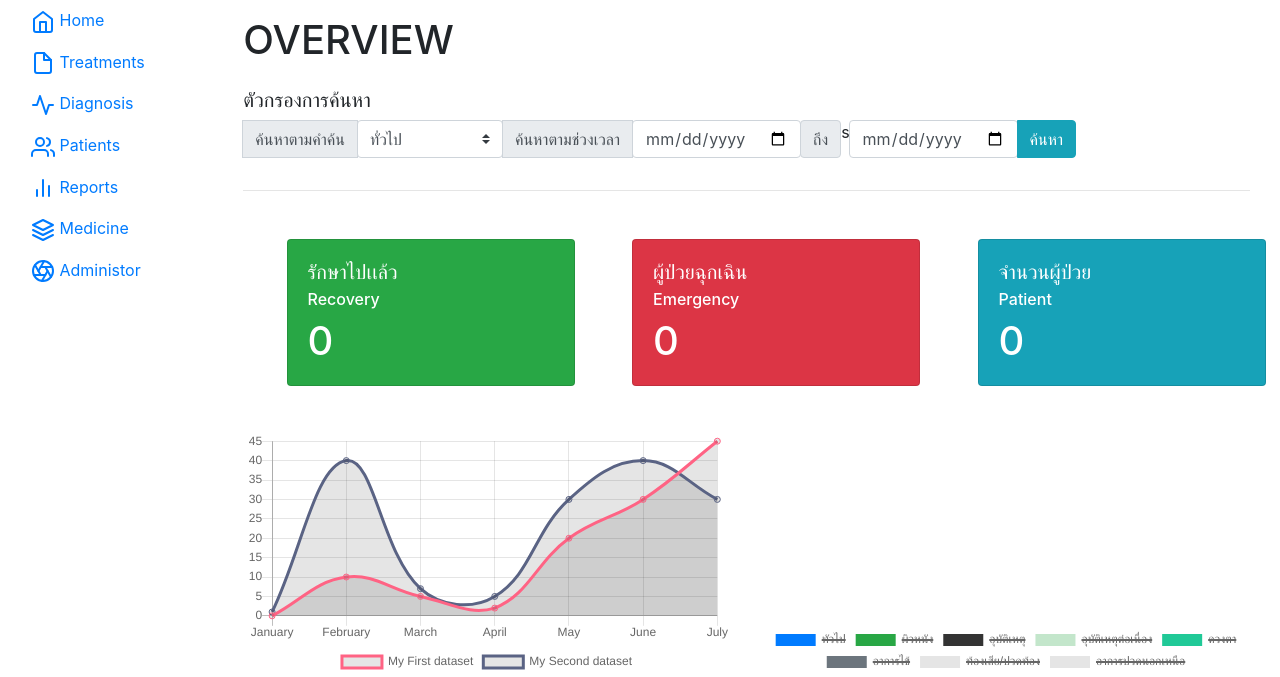
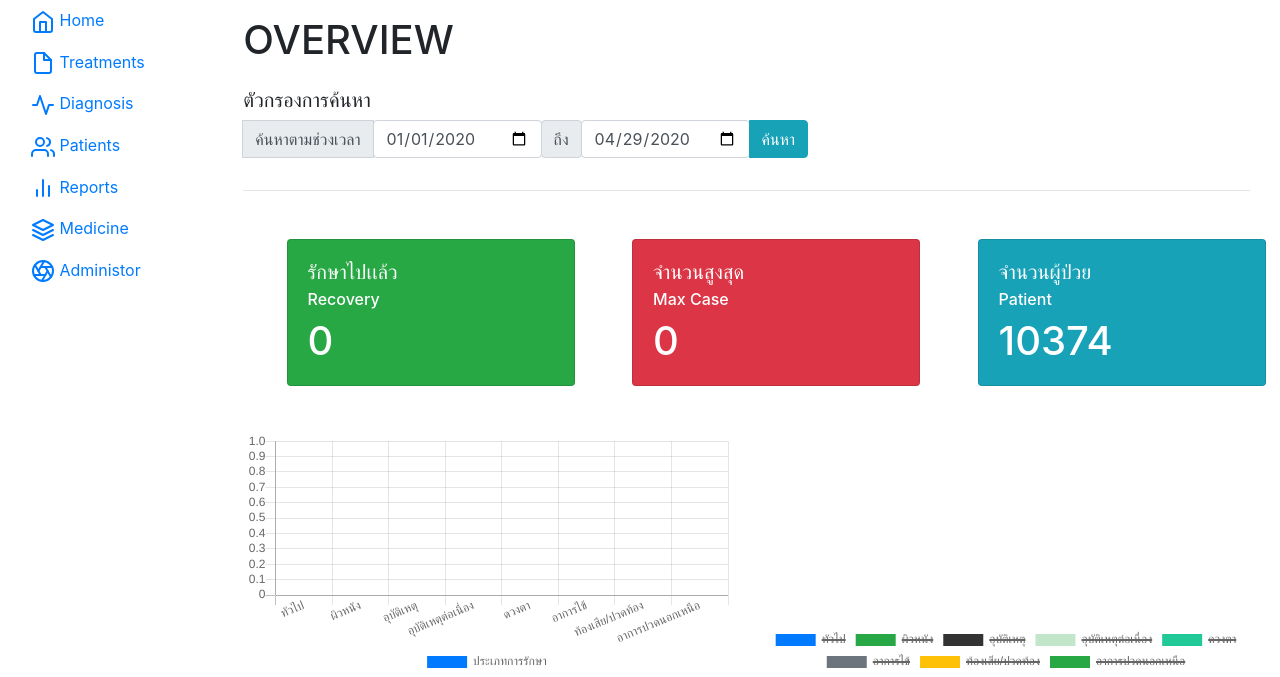
Before and after one commit to sahussawud/Clinic-Management-Application, a Django app: page /summary/ in a window 1280 px wide. Shown: the part 56-733 px from the top of the page. Run offline with Django 3.2, Linux system fonts and the light colour scheme; the visitor is signed in with stand-in values (Sample User, id 1); data that the repository does not hold is empty; some libraries are stand-ins or nearby versions.

Commit message:
Update dashboard.html

```diff
--- a/CTHS/Summary_app/templates/Summary_app/dashboard.html
+++ b/CTHS/Summary_app/templates/Summary_app/dashboard.html
@@ -28,7 +28,7 @@
     <div class="row">
       <div class="col-md-12">
         <div class="input-group mb-3">
-          <div class="input-group-append">
+          <!-- <div class="input-group-append">
             <label class="input-group-text" for="keyword">ค้นหาตามคำค้น</label>
           </div>
 
@@ -38,7 +38,7 @@
                 [[ option.text ]]
               </option>
             </select>
-          </div>
+          </div> -->
 
           <div class="input-group-append">
             <label class="input-group-text" for="duration">ค้นหาตามช่วงเวลา</label>
@@ -47,17 +47,18 @@
 
 
           <div class="input-group-append">
-            <input v-model='start_date' type="date" class="form-control" placeholder="" aria-label="" aria-describedby="">
+            <input v-model='start_date' type="date" class="form-control">
           </div>
           <div class="input-group-append">
 
           </div>
-          <label class="input-group-text">ถึง</label>s
+          <label class="input-group-text">ถึง</label>
           <div class="input-group-append">
-            <input v-model='end_date' type="date" class="form-control" placeholder="" aria-label="" aria-describedby="">
+            <input v-model='end_date' type="date" class="form-control">
           </div>
           <div class="input-group-append">
-            <button class="btn btn-info" type="button" id="button-addon2" v-on:click.prevent='get_specific_data()'>ค้นหา</button>
+            <button class="btn btn-info" type="button" id="button-addon2"
+              v-on:click.prevent='get_overview()'>ค้นหา</button>
           </div>
 
         </div>
@@ -79,8 +80,8 @@
       <div class="col-lg-3  m-auto">
         <div class="card text-white m-auto bg-danger" style="width: 18rem;">
           <div class="card-body">
-            <h5 class="card-title">ผู้ป่วยฉุกเฉิน</h5>
-            <h6 class="card-subtitle mb-2">Emergency</h6>
+            <h5 class="card-title">จำนวนสูงสุด</h5>
+            <h6 class="card-subtitle mb-2">Max Case</h6>
             <h1 class="card-text">[[ sum_danger_case ]]</h1>
 
           </div>
@@ -126,7 +127,7 @@
       sum_danger_case: 0,
       sum_patient: 0,
       overview: [],
-      symptom_data: [],
+      pateint_data: [],
       overview_dataset: [],
       selected: 'non_form',
       options: [
@@ -139,62 +140,76 @@
         { text: 'ท้องเสีย', value: 'diarrhea' },
         { text: 'อาการปวดทุกเเห่ง', value: 'pain' }
       ],
-      start_date:'',
-      end_date:''
+      start_date: '2020-01-01',
+      end_date: '2020-04-29'
 
     }, methods: {
       get_overview: function () {
         let self = this;
         axios.get('/summary/report/type_api', {
           params: {
-            start_date: '',
-            end_date_date: ''
+            start_date: self.start_date,
+            end_date: self.end_date
           }
 
         }).then(function (response) {
           console.log(response.data);
           self.overview = response.data
-
+          self.sum_case = 0
+          self.overview_dataset = []
           self.overview.forEach(element => {
             self.overview_dataset.push(element.p_count)
+            self.sum_case = self.sum_case + element.p_count
+            if (element.p_count > self.sum_danger_case) {
+              self.sum_danger_case = element.p_count
+            }
           });
+          self.get_patient()
+
+          setTimeout(create_bar, 500);
+          setTimeout(create_pie, 500);
 
         }).catch(function (error) {
           console.log(error);
         });
-      }, get_specific_data: function () {
+      }, get_patient: function () {
         let self = this;
-        axios.get('/summary/report/api', {
+        axios.get('/summary/report/patient_api/', {
           params: {
             start_date: self.start_date,
-            end_date_date: self.end_date,
-            symptom_type: self.selected
+            end_date: self.end_date
           }
 
         }).then(function (response) {
           console.log(response.data);
-          self.symptom_data = response.data
+          self.pateint_data = response.data
+          self.sum_patient = self.pateint_data.length
+
 
         }).catch(function (error) {
           console.log(error);
         });
       }
     }, created() {
-      this.get_specific_data()
       this.get_overview()
+      this.get_patient()
+
     }
   })
 
-  var colors = ['#007bff', '#28a745', '#333333', '#c3e6cb', '#20c997', '#6c757d'];
+  var colors = ['#007bff', '#28a745', '#333333', '#c3e6cb', '#20c997', '#6c757d', '#ffc107', '#28a745'];
   var ctxpie = document.getElementById('piechart').getContext('2d');
 
+  setTimeout(create_pie, 500);
+  setTimeout(create_bar, 500);
+  function create_pie() {
     var myDoughnutChart = new Chart(ctxpie, {
       type: 'pie',
       data: {
         labels: ['ทัวไป', 'ผิวหนัง', 'อุบัติเหตุ', 'อุบัติเหตุต่อเนื่อง', 'ดวงตา', 'อาการไข้', 'ท้องเสีย/ปวดท้อง', 'อาการปวดนอกเหนือ'],
         datasets: [
           {
-          backgroundColor: colors.slice(0, 6),
+            backgroundColor: colors.slice(0, 8),
             borderWidth: 0,
             data: app.overview_dataset
           }
@@ -209,24 +224,22 @@
       }
     });
 
+  }
 
+  function create_bar(){
     var ctx = document.getElementById('linechart').getContext('2d');
     var chart = new Chart(ctx, {
     // The type of chart we want to create
-    type: 'line',
+    type: 'bar',
 
     // The data for our dataset
     data: {
-      labels: ['January', 'February', 'March', 'April', 'May', 'June', 'July'],
+      labels: ['ทัวไป', 'ผิวหนัง', 'อุบัติเหตุ', 'อุบัติเหตุต่อเนื่อง', 'ดวงตา', 'อาการไข้', 'ท้องเสีย/ปวดท้อง', 'อาการปวดนอกเหนือ'],
       datasets: [{
-        label: 'My First dataset',
+        backgroundColor: colors.slice(0, 8),
+        label: 'ประเภทการรักษา',
         borderColor: 'rgb(255, 99, 132)',
-        data: [0, 10, 5, 2, 20, 30, 45]
-      },
-      {
-        label: 'My Second dataset',
-        borderColor: 'rgb(90, 99, 132)',
-        data: [1, 40, 7, 5, 30, 40, 30]
+        data: app.overview_dataset
       }
       ]
     },
@@ -240,6 +253,8 @@
       }
     }
   });
+  }
+
 </script>
 
 
```
Lines whose indentation alone changed are shown as unchanged.
